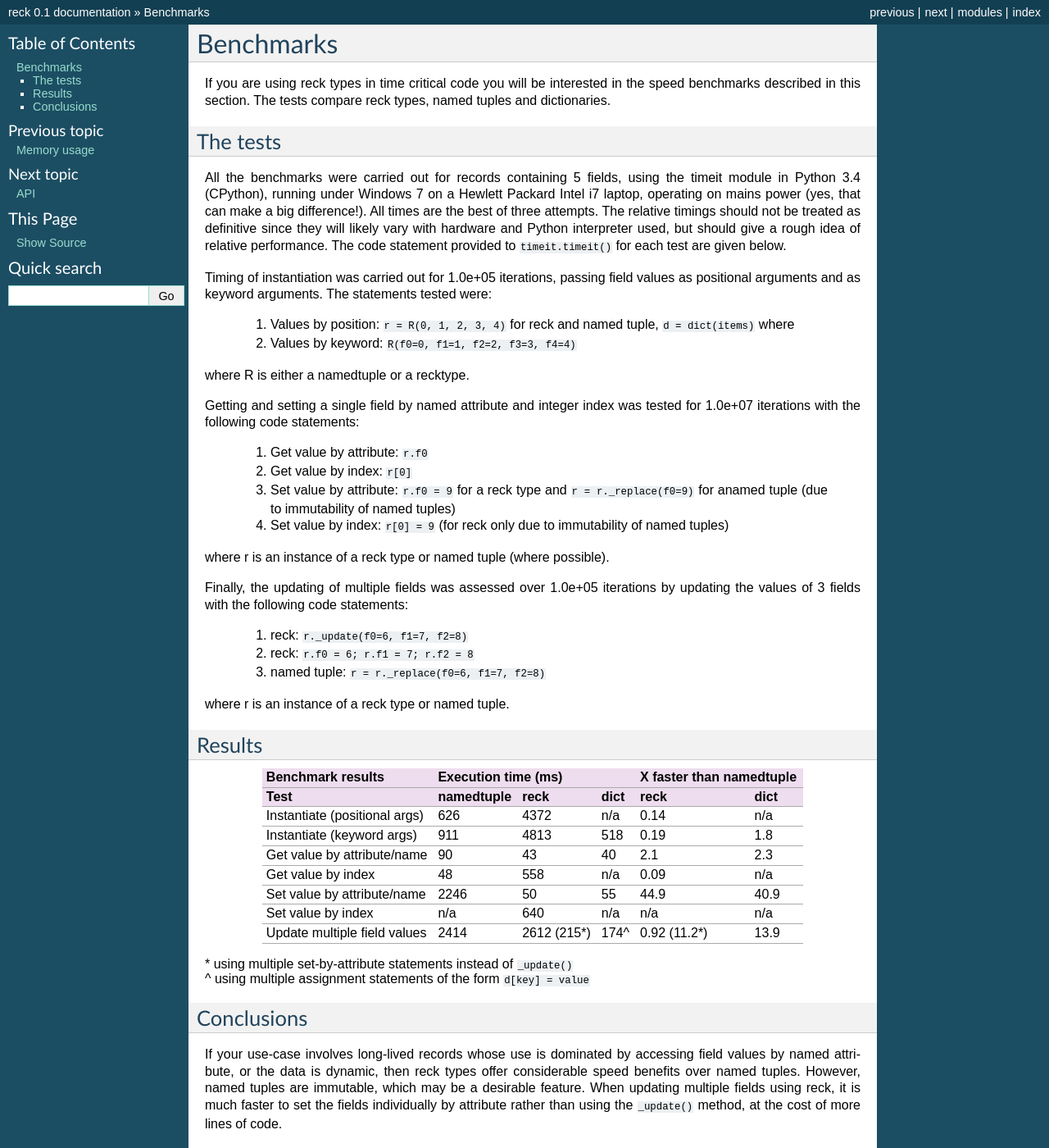
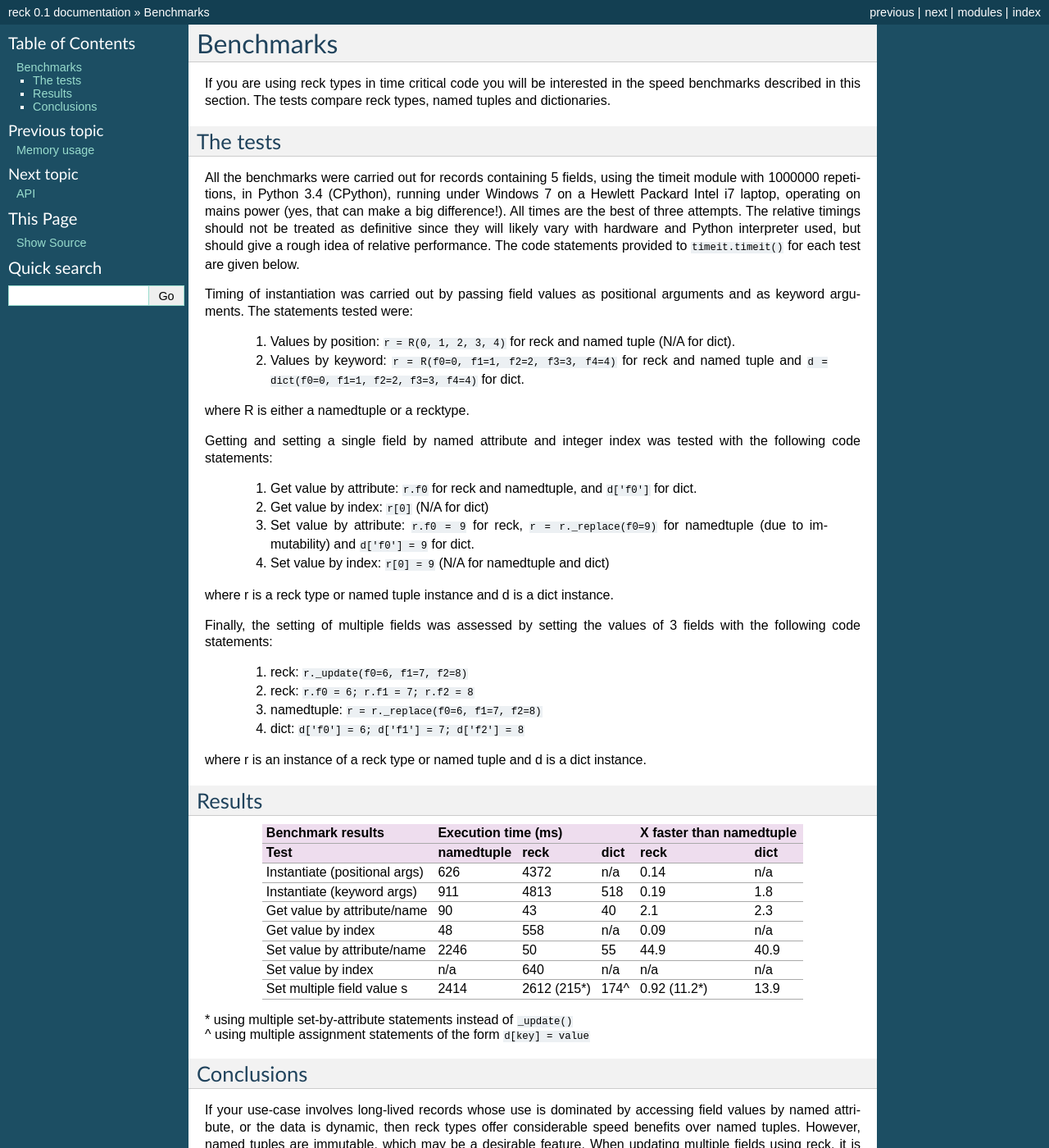
Before and after one commit to woodcrafty/reck, a Sphinx documentation site: the page built from docs/benchmarks.rst, in a window 1280 px wide and 1400 px high. Shown: the whole window at 82% size. Built offline with Sphinx 7.4.7, drawn with Linux system fonts in a browser that asks for light colours.

Commit message:
Added code statements used for dict benchmarks

```diff
--- a/docs/benchmarks.rst
+++ b/docs/benchmarks.rst
@@ -8,45 +8,45 @@ tuples and dictionaries.
 The tests
 =========
 All the benchmarks were carried out for records containing 5 fields, using
-the timeit module in Python 3.4 (CPython), running under Windows 7 on a
-Hewlett Packard Intel i7 laptop, operating on mains power (yes, that can make
-a big difference!). All times are the best of three attempts. The relative
-timings should not be treated as definitive since they will likely vary with
-hardware and Python interpreter used, but should give a rough idea of
-relative performance. The code statement provided to ``timeit.timeit()`` for
-each test are given below.
+the timeit module with 1000000 repetitions, in Python 3.4 (CPython), running
+under Windows 7 on a Hewlett Packard Intel i7 laptop, operating on mains power
+(yes, that can make a big difference!). All times are the best of three
+attempts. The relative timings should not be treated as definitive since they
+will likely vary with hardware and Python interpreter used, but should give a
+rough idea of relative performance. The code statements provided to
+``timeit.timeit()`` for each test are given below.
 
-Timing of instantiation was carried out for 1.0e+05 iterations, passing field
-values as positional arguments and as keyword arguments. The statements tested
-were:
+Timing of instantiation was carried out by passing field values as positional
+arguments and as keyword arguments. The statements tested were:
 
-    1. Values by position: ``r = R(0, 1, 2, 3, 4)`` for reck and named tuple,
-       ``d = dict(items)`` where
-    2. Values by keyword: ``R(f0=0, f1=1, f2=2, f3=3, f4=4)``
+    1. Values by position: ``r = R(0, 1, 2, 3, 4)`` for reck and named tuple
+       (N/A for dict).
+    2. Values by keyword: ``r = R(f0=0, f1=1, f2=2, f3=3, f4=4)`` for reck and
+       named tuple and ``d = dict(f0=0, f1=1, f2=2, f3=3, f4=4)`` for dict.
 
 where R is either a namedtuple or a recktype.
 
 Getting and setting a single field by named attribute and integer index was
-tested for 1.0e+07 iterations with the following code statements:
+tested with the following code statements:
 
-    1. Get value by attribute: ``r.f0``
-    2. Get value by index: ``r[0]``
-    3. Set value by attribute: ``r.f0 = 9`` for a reck type and
-       ``r = r._replace(f0=9)`` for anamed tuple (due to immutability of named
-       tuples)
-    4. Set value by index: ``r[0] = 9`` (for reck only due to immutability
-       of named tuples)
+    1. Get value by attribute: ``r.f0`` for reck and namedtuple, and
+       ``d['f0']`` for dict.
+    2. Get value by index: ``r[0]`` (N/A for dict)
+    3. Set value by attribute: ``r.f0 = 9`` for reck, ``r = r._replace(f0=9)``
+       for namedtuple (due to immutability) and ``d['f0'] = 9`` for dict.
+    4. Set value by index: ``r[0] = 9`` (N/A for namedtuple and dict)
 
-where r is an instance of a reck type or named tuple (where possible).
+where r is a reck type or named tuple instance and d is a dict instance.
 
-Finally, the updating of multiple fields was assessed over 1.0e+05 iterations
-by updating the values of 3 fields with the following code statements:
+Finally, the setting of multiple fields was assessed by setting the values of
+3 fields with the following code statements:
 
     1. reck: ``r._update(f0=6, f1=7, f2=8)``
     2. reck: ``r.f0 = 6; r.f1 = 7; r.f2 = 8``
-    3. named tuple: ``r = r._replace(f0=6, f1=7, f2=8)``
+    3. namedtuple: ``r = r._replace(f0=6, f1=7, f2=8)``
+    4. dict: ``d['f0'] = 6; d['f1'] = 7; d['f2'] = 8``
 
-where r is an instance of a reck type or named tuple.
+where r is an instance of a reck type or named tuple and d is a dict instance.
 
 Results
 =======
@@ -55,13 +55,13 @@ Benchmark results              Execution time (ms)            X faster than name
 -----------------------------  -----------------------------  ------------------------
 Test                           namedtuple  reck         dict  reck           dict
 =============================  ==========  ===========  ====  =============  =========
-Instantiate (positional args)   626        4372         n/a    0.14            n/a
+Instantiate (positional args)   626        4372         n/a    0.14           n/a
 Instantiate (keyword args)      911        4813         518    0.19           1.8
 Get value by attribute/name      90          43          40    2.1            2.3
-Get value by index               48         558         n/a    0.09            n/a
+Get value by index               48         558         n/a    0.09           n/a
 Set value by attribute/name    2246          50          55   44.9           40.9
-Set value by index              n/a         640         n/a     n/a            n/a
-Update multiple field values   2414        2612 (215*)  174^   0.92 (11.2*)  13.9
+Set value by index              n/a         640         n/a     n/a           n/a
+Set multiple field value   s   2414        2612 (215*)  174^   0.92 (11.2*)  13.9
 =============================  ==========  ===========  ====  =============  =========
 | * using multiple set-by-attribute statements instead of ``_update()``
 | ^ using multiple assignment statements of the form ``d[key] = value``
```
